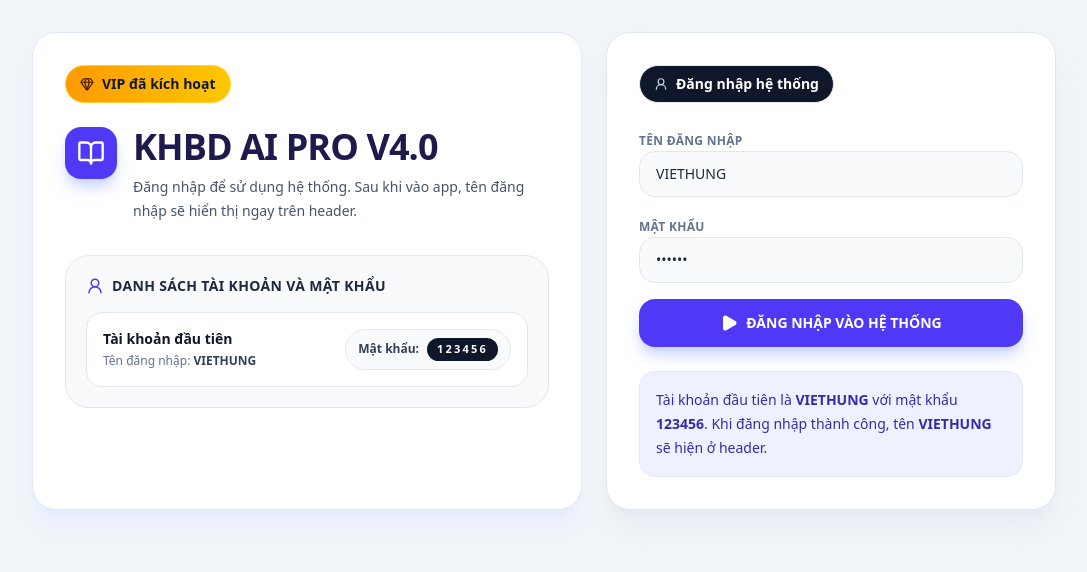
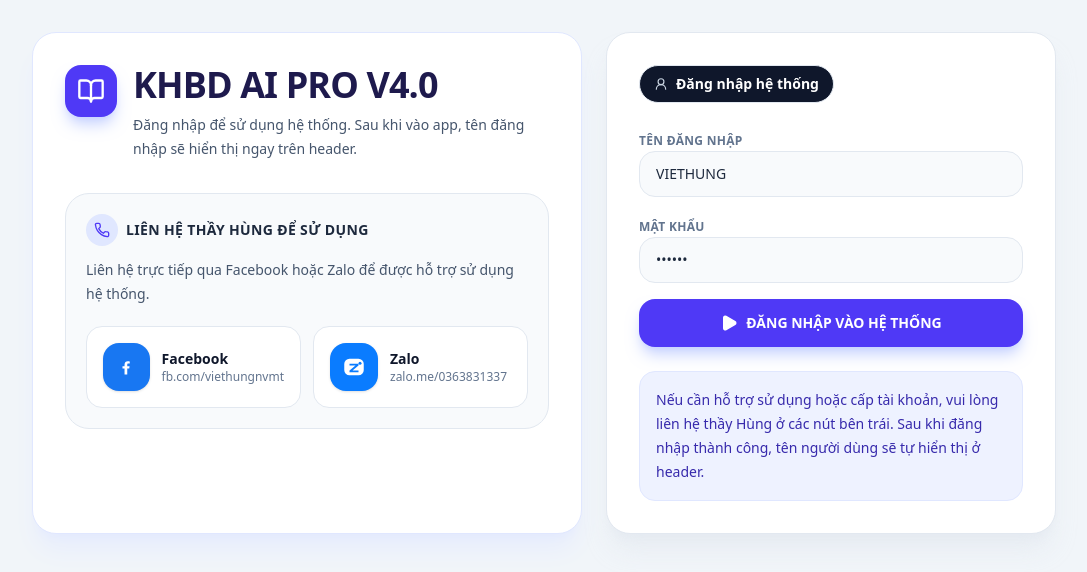
Before and after one commit to viethungnvmt-maker/KHBDPRO, a React (Vite) app: page / in a window 1280 px wide. Shown: the top 572 px of the page, without its empty margins (96-1183 px from the left). Built offline with nearby package versions, Linux system fonts and the light colour scheme.

Commit message:
Add files via upload

```diff
--- a/src/App.tsx
+++ b/src/App.tsx
@@ -301,12 +301,7 @@ export default function App() {
       <div className="min-h-screen bg-slate-100 p-4 text-slate-800 md:p-8">
         <div className="mx-auto grid max-w-5xl gap-6 lg:grid-cols-[1.1fr_0.9fr]">
           <section className="rounded-3xl border border-indigo-100 bg-white p-6 shadow-xl shadow-indigo-100/60 md:p-8">
-            <div className="inline-flex items-center gap-2 rounded-full border border-amber-300 bg-gradient-to-r from-amber-500 to-yellow-400 px-3.5 py-2 text-sm font-semibold text-slate-900">
-              <Gem size={14} className="text-amber-950" />
-              <span>VIP đã kích hoạt</span>
-            </div>
-
-            <div className="mt-6 flex items-start gap-4">
+            <div className="flex items-start gap-4">
               <div className="rounded-2xl bg-indigo-600 p-3 text-white shadow-lg shadow-indigo-200">
                 <BookOpen size={28} />
               </div>
@@ -322,34 +317,44 @@ export default function App() {
 
             <div className="mt-8 rounded-3xl border border-slate-200 bg-slate-50 p-5">
               <div className="flex items-center gap-2">
-                <UserRound size={18} className="text-indigo-600" />
-                <h2 className="text-sm font-bold uppercase tracking-wide text-slate-800">
-                  Danh sách tài khoản và mật khẩu
-                </h2>
+                <PhoneContactIcon />
+                <h2 className="text-sm font-bold uppercase tracking-wide text-slate-800">Liên hệ thầy Hùng để sử dụng</h2>
               </div>
 
-              <div className="mt-4 space-y-3">
-                {ACCOUNTS.map((account, index) => (
-                  <div
-                    key={account.username}
-                    className="flex flex-col gap-3 rounded-2xl border border-slate-200 bg-white p-4 md:flex-row md:items-center md:justify-between"
-                  >
-                    <div>
-                      <p className="text-sm font-bold text-slate-900">
-                        {index === 0 ? 'Tài khoản đầu tiên' : `Tài khoản ${index + 1}`}
-                      </p>
-                      <p className="mt-1 text-xs text-slate-500">
-                        Tên đăng nhập: <span className="font-semibold text-slate-700">{account.username}</span>
-                      </p>
-                    </div>
-                    <div className="inline-flex items-center gap-2 rounded-full border border-slate-200 bg-slate-50 px-3 py-2 text-xs font-semibold text-slate-700">
-                      <span>Mật khẩu:</span>
-                      <span className="rounded-full bg-slate-900 px-2.5 py-1 text-[11px] tracking-[0.2em] text-white">
-                        {account.password}
-                      </span>
-                    </div>
+              <p className="mt-3 text-sm leading-6 text-slate-600">
+                Liên hệ trực tiếp qua Facebook hoặc Zalo để được hỗ trợ sử dụng hệ thống.
+              </p>
+
+              <div className="mt-5 grid gap-3 sm:grid-cols-2">
+                <a
+                  href="https://fb.com/viethungnvmt"
+                  target="_blank"
+                  rel="noreferrer"
+                  className="flex items-center gap-3 rounded-2xl border border-slate-200 bg-white p-4 transition-all hover:-translate-y-0.5 hover:border-blue-200 hover:shadow-md"
+                >
+                  <div className="flex h-12 w-12 items-center justify-center rounded-2xl bg-[#1877F2] text-white shadow-sm">
+                    <FacebookLogo />
                   </div>
-                ))}
+                  <div>
+                    <p className="text-sm font-bold text-slate-900">Facebook</p>
+                    <p className="text-xs text-slate-500">fb.com/viethungnvmt</p>
+                  </div>
+                </a>
+
+                <a
+                  href="https://zalo.me/0363831337"
+                  target="_blank"
+                  rel="noreferrer"
+                  className="flex items-center gap-3 rounded-2xl border border-slate-200 bg-white p-4 transition-all hover:-translate-y-0.5 hover:border-cyan-200 hover:shadow-md"
+                >
+                  <div className="flex h-12 w-12 items-center justify-center rounded-2xl bg-[#0A7CFF] text-white shadow-sm">
+                    <ZaloLogo />
+                  </div>
+                  <div>
+                    <p className="text-sm font-bold text-slate-900">Zalo</p>
+                    <p className="text-xs text-slate-500">zalo.me/0363831337</p>
+                  </div>
+                </a>
               </div>
             </div>
           </section>
@@ -411,8 +416,8 @@ export default function App() {
             </form>
 
             <div className="mt-6 rounded-2xl border border-indigo-100 bg-indigo-50 p-4 text-sm leading-6 text-indigo-800">
-              Tài khoản đầu tiên là <span className="font-bold">VIETHUNG</span> với mật khẩu <span className="font-bold">123456</span>.
-              Khi đăng nhập thành công, tên <span className="font-bold">VIETHUNG</span> sẽ hiện ở header.
+              Nếu cần hỗ trợ sử dụng hoặc cấp tài khoản, vui lòng liên hệ thầy Hùng ở các nút bên trái.
+              Sau khi đăng nhập thành công, tên người dùng sẽ tự hiển thị ở header.
             </div>
           </section>
         </div>
@@ -774,3 +779,31 @@ function OptionCard({
     </button>
   );
 }
+
+function PhoneContactIcon() {
+  return (
+    <span className="inline-flex h-8 w-8 items-center justify-center rounded-full bg-indigo-100 text-indigo-600">
+      <svg viewBox="0 0 24 24" className="h-4 w-4 fill-none stroke-current" strokeWidth="2" strokeLinecap="round" strokeLinejoin="round" aria-hidden="true">
+        <path d="M22 16.92v3a2 2 0 0 1-2.18 2 19.8 19.8 0 0 1-8.63-3.07 19.5 19.5 0 0 1-6-6A19.8 19.8 0 0 1 2.12 4.18 2 2 0 0 1 4.11 2h3a2 2 0 0 1 2 1.72l.34 2.74a2 2 0 0 1-.57 1.72L7.09 9.91a16 16 0 0 0 7 7l1.73-1.79a2 2 0 0 1 1.72-.57l2.74.34A2 2 0 0 1 22 16.92Z" />
+      </svg>
+    </span>
+  );
+}
+
+function FacebookLogo() {
+  return (
+    <svg viewBox="0 0 24 24" className="h-5 w-5 fill-current" aria-hidden="true">
+      <path d="M13.5 21v-7.2h2.4l.36-2.8H13.5V9.21c0-.81.22-1.37 1.38-1.37H16.5V5.33c-.78-.08-1.56-.12-2.34-.12-2.32 0-3.91 1.42-3.91 4.02V11H7.8v2.8h2.45V21h3.25Z" />
+    </svg>
+  );
+}
+
+function ZaloLogo() {
+  return (
+    <svg viewBox="0 0 64 64" className="h-6 w-6" aria-hidden="true">
+      <rect x="6" y="10" width="52" height="44" rx="14" fill="white" />
+      <path d="M20 23h24v5L28 41h16v5H20v-5l16-13H20v-5Z" fill="#0A7CFF" />
+      <circle cx="48" cy="22" r="4" fill="#0A7CFF" />
+    </svg>
+  );
+}
```
